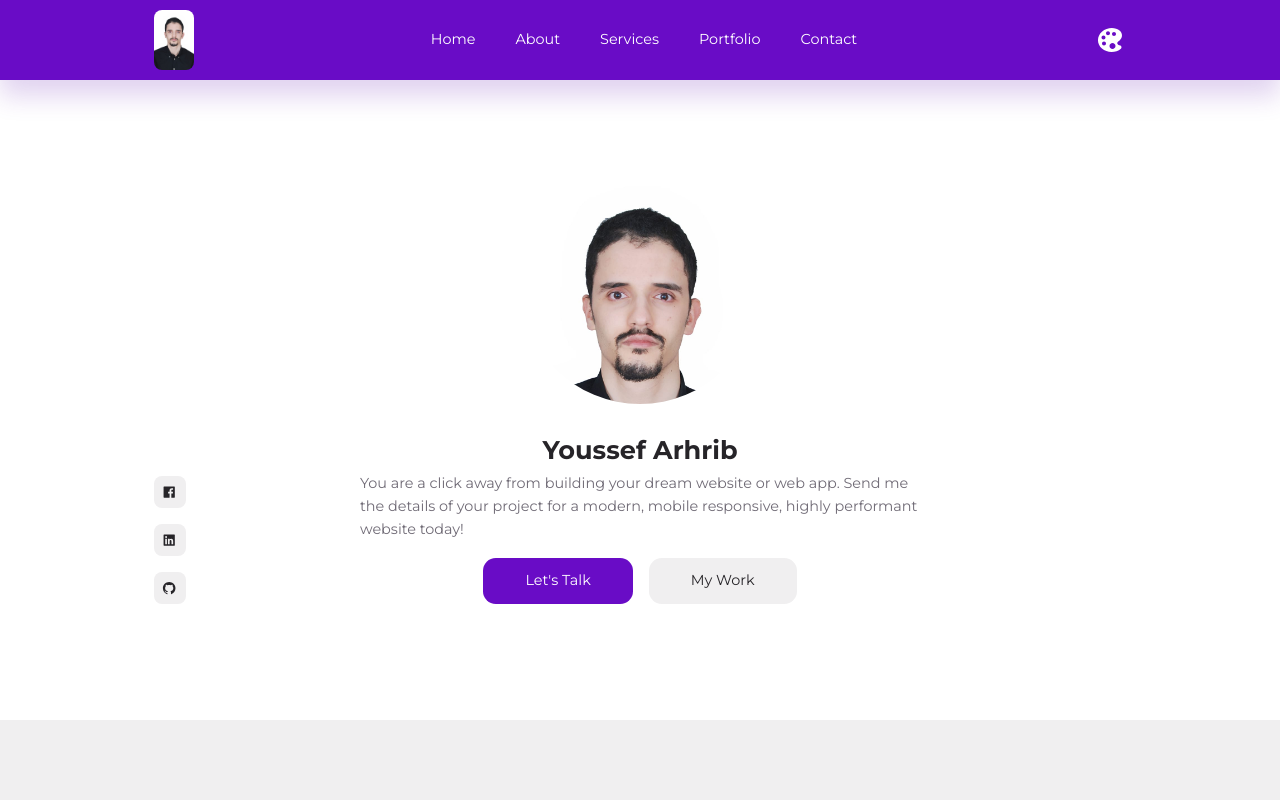
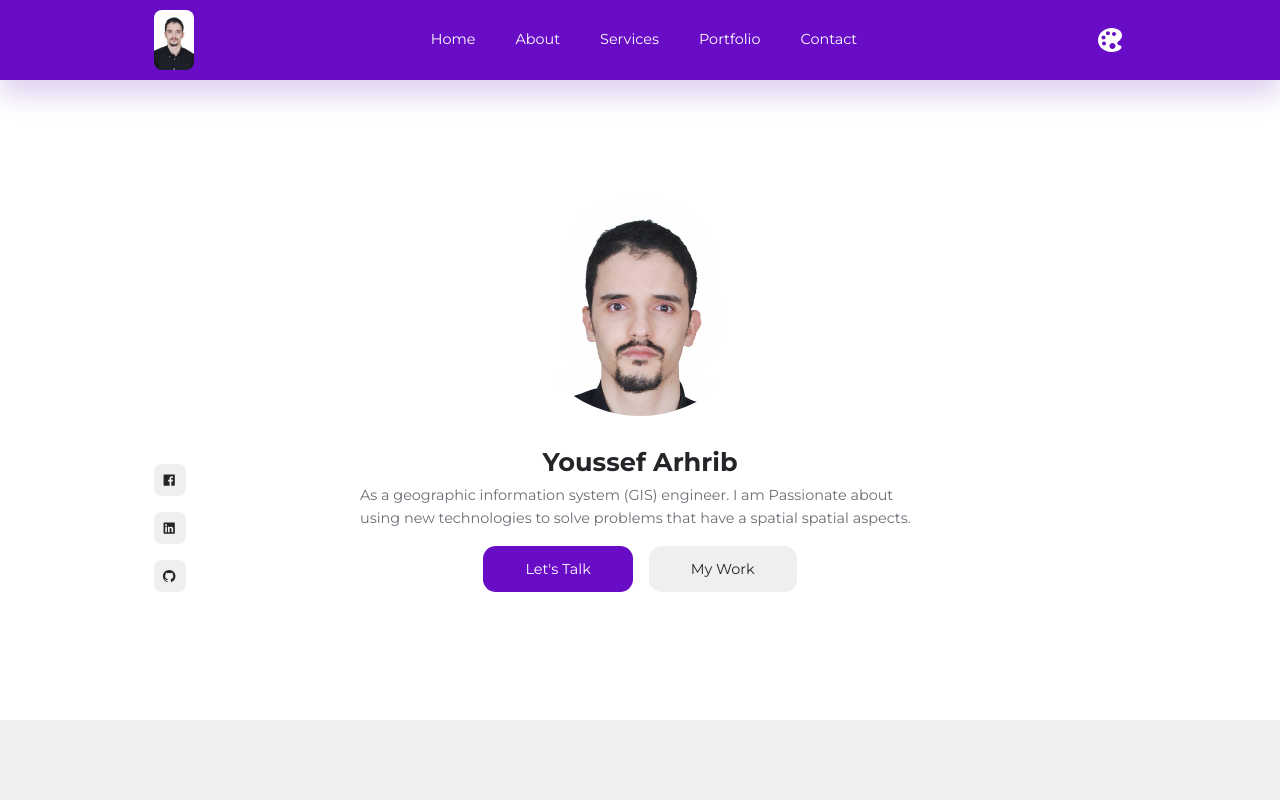
Before and after one commit to youssef-gis/reactPortfolio, a React (Create React App) app: page / in a window 1280 px wide. Shown: the top 800 px of the page. Built offline with nearby package versions, Linux system fonts and the light colour scheme.

Commit message:
Update Header.jsx

```diff
--- a/src/sections/header/Header.jsx
+++ b/src/sections/header/Header.jsx
@@ -17,9 +17,8 @@ const Header = () => {
         </div>
         <h3 data-aos="fade-up">Youssef Arhrib</h3>
         <p data-aos="fade-up">
-          You are a click away from building your dream website or web app. Send
-          me the details of your project for a modern, mobile responsive, highly
-          performant website today!
+          As a geographic information system (GIS) engineer. I am Passionate about using new technologies to solve
+          problems that have a spatial spatial aspects.
         </p>
         <div className="header__cta" >
           <a href="#contact" className="btn primary" data-aos="fade-up">
```
